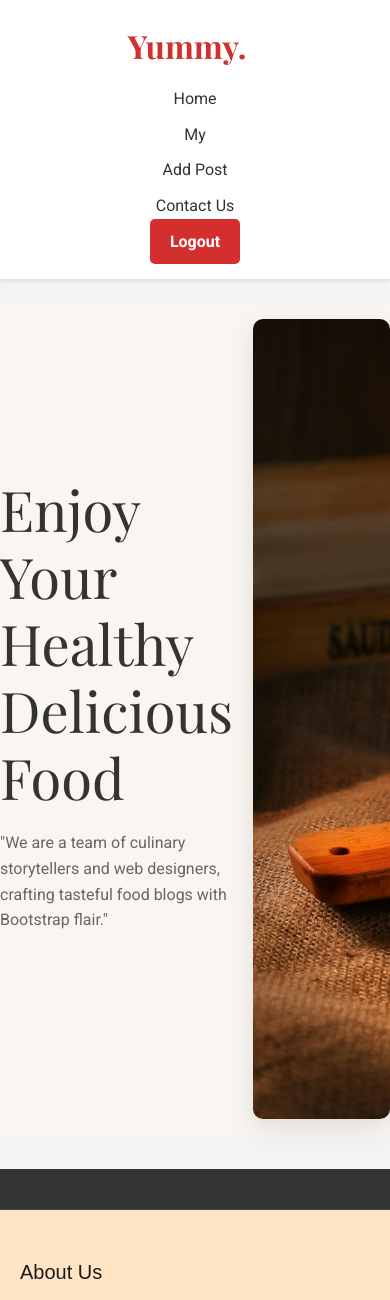
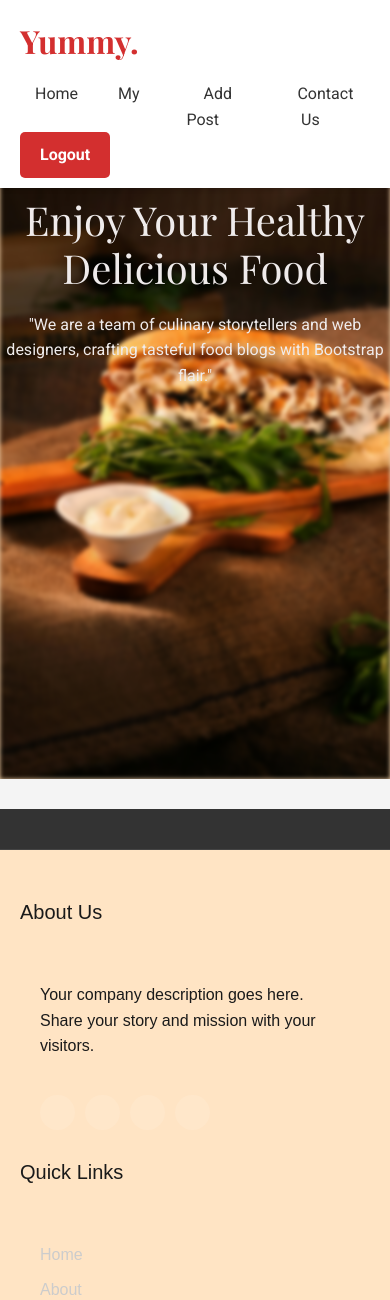
Before and after one commit to Chamara17-cc/Blog_site, a CodeIgniter app: page /database/admin/dashboard in a window 390 px wide. Shown: the top 1300 px of the page. Run offline with CodeIgniter, Linux system fonts and the light colour scheme; data that the repository does not hold is empty.

Commit message:
responsiveness

```diff
--- a/application/views/dashboard_view.php
+++ b/application/views/dashboard_view.php
@@ -32,12 +32,13 @@
             <div class="hero-buttons">
             </div>
         </div>
-        <div class="hero-image">
+        <!-- <div class="hero-image">
             <img src="<?php echo base_url('assets/images/3.jpg'); ?>" alt="Delicious Healthy Food" style="object-fit: cover;" width="800" height="800" />
-        </div>
+        </div> -->
     </section>
     <div class="post">
         <?php foreach ($posts as $post): ?>
+            <div class="full-container">
                 <section class="post-container">
                     <div class="post-header">
                         <div class="user-avatar">
@@ -76,7 +77,7 @@
                     </div>
                 </div>
                 <!-- Like or dislike for posts -->
-            <div class="like" style="margin-left: 35%;">
+                <div class="like" >
                     <button class="like-btn" data-postid="<?= $post['postid']; ?>" data-userid="<?= $post['userid']; ?>" data-liketype="1">
                         <span class="material-symbols-outlined">thumb_up</span>
                     </button>
@@ -88,8 +89,9 @@
                     </button>
                     <a href="#" onclick="openModel()"><button class="commentbtn">Comments</button></a>
                 </div>
+            </div>
         <?php endforeach; ?>
-
+    </div>
     <footer class="dashboard-footer">
         <?php $this->load->view('footer', ['photolink' => $photolink]); ?>
     </footer>
--- a/assets/css/dashboard_styles.css
+++ b/assets/css/dashboard_styles.css
@@ -20,13 +20,32 @@ body {
 
 /* Hero Section */
 .hero {
+    position: relative;
+    overflow: hidden;
+    min-height: 90vh;
     display: flex;
     align-items: center;
-    min-height: 90vh;
-    background-color: #f9f5f0;
     padding: 20px 0;
     margin-top: 5%;
+    background-color: #e8c8a1;
+    z-index: 1;
 }
+
+.hero::before {
+    content: "";
+    position: absolute;
+    top: 0;
+    left: 0;
+    width: 100%;
+    height: 100%;
+    background-image: url('../images/3.jpg');
+    background-size: cover;
+    background-position: center;
+    background-repeat: no-repeat;
+    filter: blur(2px);
+    z-index: -1;
+}
+
 
 .hero-content {
     flex: 1;
@@ -36,13 +55,15 @@ body {
 .hero-content h1 {
     font-family: 'Playfair Display', serif;
     font-size: 3.5rem;
-    color: #333;
+    color: #efebeb;
     margin-bottom: 20px;
     line-height: 1.2;
+
 }
 
 .hero-content p {
-    color: #666;
+    color: #efebeb;
+    font-size: 1.2rem;
     margin-bottom: 30px;
     max-width: 500px;
 }
@@ -94,7 +115,6 @@ body {
 }
 
 
-
 .post-section {
     display: flex;
     justify-content: center;
@@ -102,6 +122,12 @@ body {
     flex-wrap: wrap;
     gap: 20px;
     margin-top: 20px;
+}
+
+.full-container {
+    display: inline-block;
+    margin-left: 2%;
+    width: 45%;
 }
 
 .posts {
@@ -118,13 +144,15 @@ body {
 }
 
 /* General Post Styling */
+
+
 .post-container {
     width: 100%;
     max-width: 600px;
     margin: 20px auto;
     border: 1px solid #dddfe2;
     border-radius: 8px;
-    background: #fff;
+    background: #e7d1d1;
     box-shadow: 0 1px 2px rgba(0, 0, 0, 0.1);
     font-family: 'Helvetica Neue', Arial, sans-serif;
     margin-top: 5%;
@@ -270,17 +298,26 @@ body {
     cursor: pointer;
 }
 
-.likebtn {
-    margin-left: 36%;
+.like {
+    display: flex;
+    flex-wrap: wrap;
+    align-items: center;
+    gap: 10px;
+    justify-content: center;
+    /* Center align for better responsiveness */
+    margin-top: 10px;
+}
+
+.likebtn,
+.like button {
     background-color: white;
-    /* Default color */
     border: none;
     cursor: pointer;
     transition: background-color 0.3s ease, transform 0.2s ease;
     border-radius: 150px;
-    padding: 10px 20px;
+    padding: 8px 16px;
     font-size: 16px;
-
+    flex-shrink: 0;
 }
 
 .likebtn.active {
@@ -289,35 +326,55 @@ body {
     transform: scale(0.95);
 }
 
-.like {
-    display: flex;
-    /* border: #000 solid 1px;
+.commentbtn {
+    border: 1px solid #000;
     border-radius: 10px;
-    position: center; */
-
+    padding: 10px 20px;
+    font-size: 16px;
+    flex-shrink: 0;
+    background-color: white;
+    cursor: pointer;
+    transition: background-color 0.3s ease;
 }
 
-.like p {
-    padding: 10px;
+/* Responsive Styles */
+@media screen and (max-width:770px) {
+    .hero {
+        flex-direction: column;
+        text-align: center;
+    }
+
+    .hero-content {
+        padding-right: 0;
+        margin-bottom: 20px;
+    }
+
+    .hero-image {
+        width: 100%;
+        max-width: 500px;
+    }
+
+    .post-section {
+        flex-direction: column;
+        align-items: center;
+    }
+
+    .full-container {
+        width: 100%;
+        margin-left: 0;
+    }
+
+    .posts {
+        flex-direction: column;
+        align-items: center;
+    }
+
+    .hero-content h1 {
+        font-size: 2.5rem;
+        margin-top: 40%;
+    }
+
+    .hero-content p {
+        font-size: 1rem;
+    }
 }
-
-.like button {
-    margin-left: 10px;
-    background-color: white;
-    /* Default color */
-    border: none;
-    cursor: pointer;
-    transition: background-color 0.3s ease, transform 0.2s ease;
-    border-radius: 150px;
-    padding: 10px 20px;
-    font-size: 16px;
-    margin-left: 20px;
-}
-
-.commentbtn {
-    border: #000 solid 1px;
-    border-radius: 10px;
-    padding: 10px;
-    width: 200px;
-    height: 50px;
-}
--- a/assets/css/header_styles.css
+++ b/assets/css/header_styles.css
@@ -1,12 +1,10 @@
-
-
 .navbar {
     display: flex;
     justify-content: space-between;
     align-items: center;
     background-color: white;
     box-shadow: 0 2px 4px rgba(0, 0, 0, 0.1);
-    position: sticky;
+    position: fixed;
     top: 0;
     z-index: 1000;
     width: 100%;
@@ -71,14 +69,14 @@
 }
 
 
-@media (max-width: 768px) {
+@media screen and (max-width: 770px) {
     .navbar {
-        flex-direction: column;
-        align-items: center;
+        flex-direction: row;
+        align-items: flex-start;
+        padding: 10px 20px;
     }
 
     .navbar-nav1 {
-        flex-direction: column;
         text-align: center;
         gap: 10px;
         padding-top: 10px;
@@ -148,3 +146,9 @@ textarea {
     text-align: center;
     color: #d97706;
 }
+@media screen and (max-width: 770px) {
+    h1{
+        font-size: 1.5rem;
+    }
+
+}
```
Lines whose indentation alone changed are shown as unchanged.
